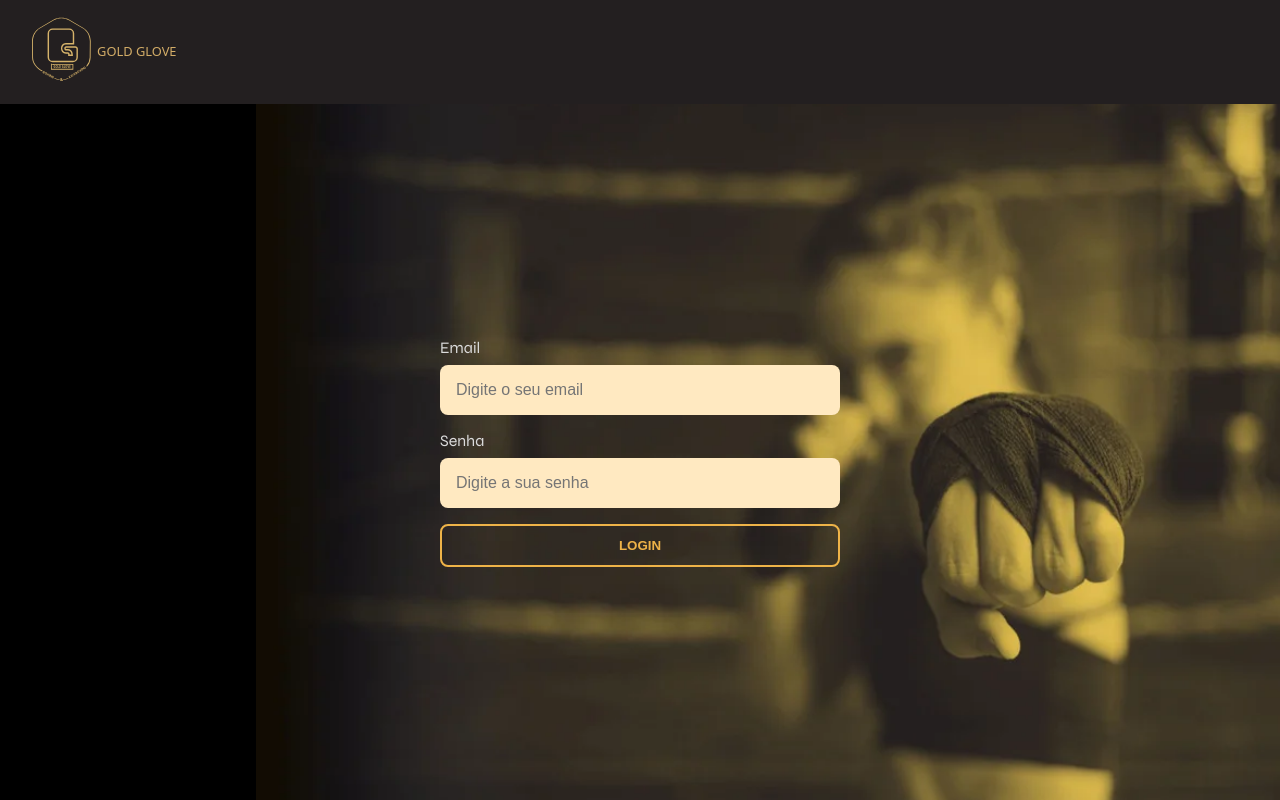
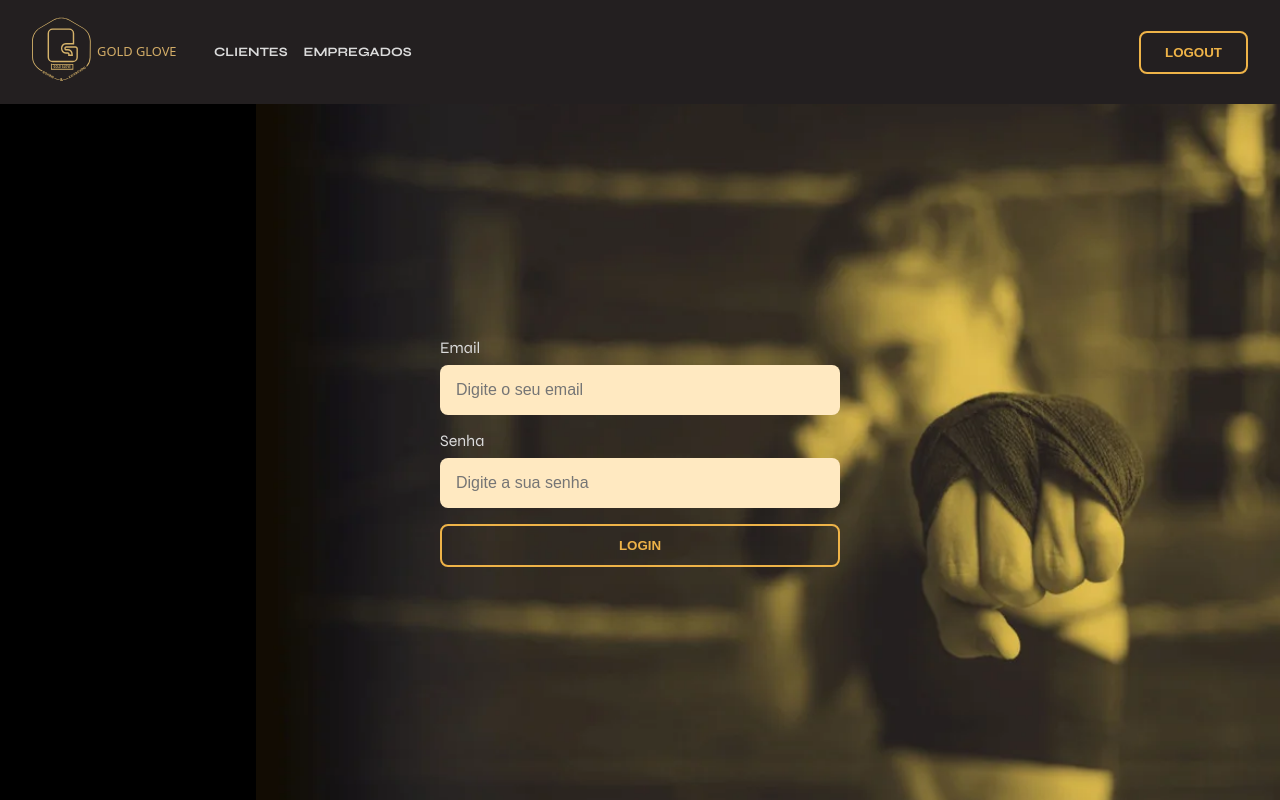
Before and after one commit to rookie2675/gold-glove, a Next.js app in the folder back-office/: page /login in a window 1280 px wide. Built offline with nearby package versions, Linux system fonts and the light colour scheme; no server answers.

Commit message:
Header is no longer diplayed in login page
Removed verify route and useAuthentication hook.
Layout now checks if the user is in the login page, and if so, doesn't render the header

```diff
--- a/back-office/app/components/Forms/LoginForm.tsx
+++ b/back-office/app/components/Forms/LoginForm.tsx
@@ -6,12 +6,10 @@ import { yupResolver } from '@hookform/resolvers/yup';
 import { loginSchema } from '../../schemas/login-form-schema';
 import ErrorIcon from '../Icons/ErrorIcon';
 import { LoginFormFields } from '../../types/login-form-fields';
-import { useRouter } from 'next/navigation';
 import { login } from '@/app/services/authentication-service';
 import { toast } from 'sonner';
 
 export default function LoginForm() {
-    const router = useRouter();
     const {
         register,
         handleSubmit,
@@ -29,7 +27,7 @@ export default function LoginForm() {
 
             if (success) {
                 toast.success('Login realizado com sucesso!');
-                router.push('/customers');
+                window.location.href = '/customers';
             } else {
                 toast.error('Email ou senha incorretos. Tente novamente.');
             }
--- a/back-office/app/components/Header/Header.tsx
+++ b/back-office/app/components/Header/Header.tsx
@@ -5,9 +5,7 @@ import { usePathname } from 'next/navigation';
 import Image from 'next/image';
 import styles from './Header.module.css';
 import { JSX } from 'react';
-import { useRouter } from 'next/navigation';
 import { logout } from '@/app/services/authentication-service';
-import useAuthentication from '@/app/hooks/useAuthentication';
 import NavigationLink from './NavigationLink';
 
 function isPathActive(pathname: string, path: string): boolean {
@@ -15,15 +13,12 @@ function isPathActive(pathname: string, path: string): boolean {
 }
 
 export default function Header(): JSX.Element {
-    const router = useRouter();
     const pathname: string = usePathname();
 
-    function onLogoutButtonClick() {
-        logout();
-        router.push('/login');
+    async function onLogoutButtonClick() {
+        await logout();
+        window.location.href = '/login';
     }
-
-    const { isAuthenticated } = useAuthentication();
 
     return (
         <header className={styles.header}>
@@ -33,21 +28,15 @@ export default function Header(): JSX.Element {
                         <Image src="/logo-with-text.svg" alt="Gym Logo" width={150} height={100} priority />
                     </Link>
                 </div>
-
-                {isAuthenticated && (
-                    <>
                 <nav className={styles.navigationLinksContainer}>
                     <NavigationLink href="/customers" label="CLIENTES" isPathActive={isPathActive(pathname, '/customers')} />
                     <NavigationLink href="/employees" label="EMPREGADOS" isPathActive={isPathActive(pathname, '/employees')} />
                 </nav>
-
                 <div className={styles.logoutContainer}>
                     <button onClick={onLogoutButtonClick} aria-label="Logout">
                         LOGOUT
                     </button>
                 </div>
-                    </>
-                )}
             </div>
         </header>
     );
--- a/back-office/app/hooks/useAuthentication.ts
+++ /dev/null
@@ -1,20 +0,0 @@
-import { useState, useEffect } from 'react';
-
-export default function useAuthentication() {
-    const [isAuthenticated, setIsAuthenticated] = useState(false);
-
-    useEffect(() => {
-        const checkAuthentication = async () => {
-            try {
-                const response = await fetch('/api/authentication/verify');
-                const data = await response.json();
-                setIsAuthenticated(data.authenticated);
-            } catch {
-                setIsAuthenticated(false);
-            }
-        };
-        checkAuthentication();
-    }, []);
-
-    return { isAuthenticated };
-}
--- a/back-office/app/layout.tsx
+++ b/back-office/app/layout.tsx
@@ -3,6 +3,7 @@ import { Syne } from 'next/font/google';
 import './globals.css';
 import Header from './components/Header/Header';
 import { Toaster } from 'sonner';
+import { headers } from 'next/headers';
 
 const syne = Syne({
     subsets: ['latin'],
@@ -13,11 +14,14 @@ export const metadata: Metadata = {
     description: 'Gold Glove Back Office Web Application',
 };
 
-export default function RootLayout({ children }: Readonly<{ children: React.ReactNode }>) {
+export default async function RootLayout({ children }: Readonly<{ children: React.ReactNode }>) {
+    const headerList = await headers();
+    const pathname = headerList.get('x-current-path') || '/';
+
     return (
         <html lang="en">
             <body className={syne.className}>
-                <Header />
+                {pathname !== '/login' && <Header />}
                 <main>{children}</main>
                 <Toaster />
             </body>
--- a/back-office/middleware.ts
+++ b/back-office/middleware.ts
@@ -23,7 +23,9 @@ export default async function middleware(req: NextRequest) {
         return NextResponse.redirect(new URL('/login', req.nextUrl));
     }
 
-    return NextResponse.next();
+    const headers = new Headers(req.headers);
+    headers.set('x-current-path', path);
+    return NextResponse.next({ headers });
 }
 
 export const config = {
```
Also changed, not shown: back-office/app/api/authentication/verify/route.ts (deleted, +0 -20 lines). Lines whose indentation alone changed are shown as unchanged.
